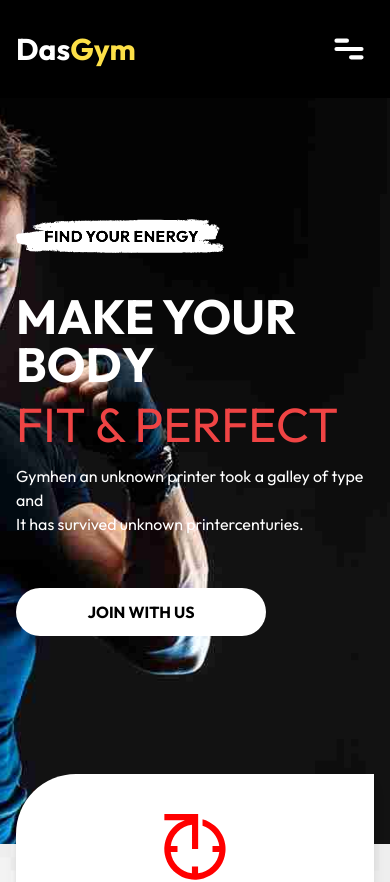
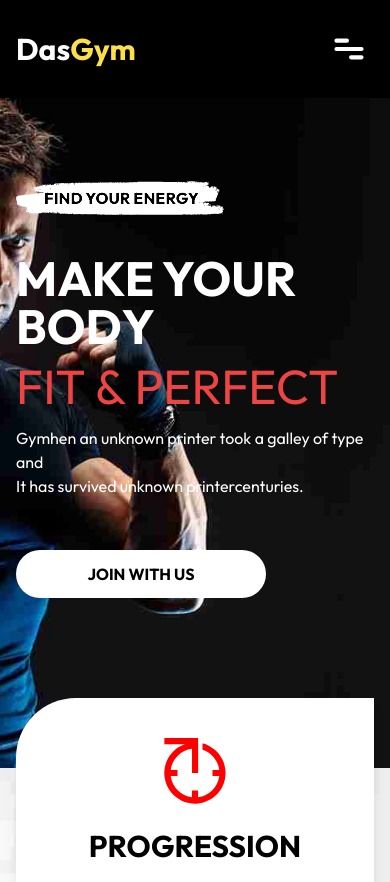
Before and after one commit to dascomsoft/das-gym, a Next.js app: page / in a window 390 px wide. Shown: the top 882 px of the page. Built offline with nearby package versions, Linux system fonts and the light colour scheme.

Commit message:
page header modification

```diff
--- a/app/page.css
+++ b/app/page.css
@@ -4,6 +4,12 @@
   background-position: center;
   background-repeat: no-repeat;
   background-size: cover;
+  padding: 350px 0 350px;
+}
+@media (max-width: 800px) {
+  .home-header {
+    padding: 170px 0 170px;
+  }
 }
 .home-header .home-detail {
   line-height: 1.5;
--- a/app/page.scss
+++ b/app/page.scss
@@ -5,6 +5,10 @@
         background-position: center;
         background-repeat: no-repeat;
         background-size: cover;
+        padding:350px 0 350px;
+        @media(max-width:800px){
+          padding:170px 0 170px;
+        }
         .home-detail{
          line-height:1.5;
 
--- a/app/page.tsx
+++ b/app/page.tsx
@@ -32,7 +32,7 @@ import gall14 from '../images/gall14.png'
 export default function Home() {
   return (
     <div className="main text-white">
-      <div className="home-header flex flex-col h-screen items-center justify-center">
+      <div className="home-header">
         <div className="container mx-auto px-4">
           <div className="home-detail flex  flex-col items-end text-white">
             <div className="flex">
--- a/app/program/program.css
+++ b/app/program/program.css
@@ -7,7 +7,7 @@
 
 /* class content section*/
 .class-section {
-  background-image: linear-gradient(transparent, transparent), url(../../images/1.jpg);
+  background-image: linear-gradient(transparent, transparent), url(../../images/shape.jpg);
   background-repeat: no-repeat;
   background-position: center;
   background-size: cover;
--- a/app/program/program.scss
+++ b/app/program/program.scss
@@ -10,7 +10,7 @@
 /* class content section*/
 
 .class-section{
-    background-image:linear-gradient(transparent,transparent), url(../../images/1.jpg);
+    background-image:linear-gradient(transparent,transparent), url(../../images/shape.jpg);
         background-repeat: no-repeat;
         background-position:center;
         background-size: cover;
```
Also changed, not shown: 2 other files (tests, documents, lock files or other folders).
